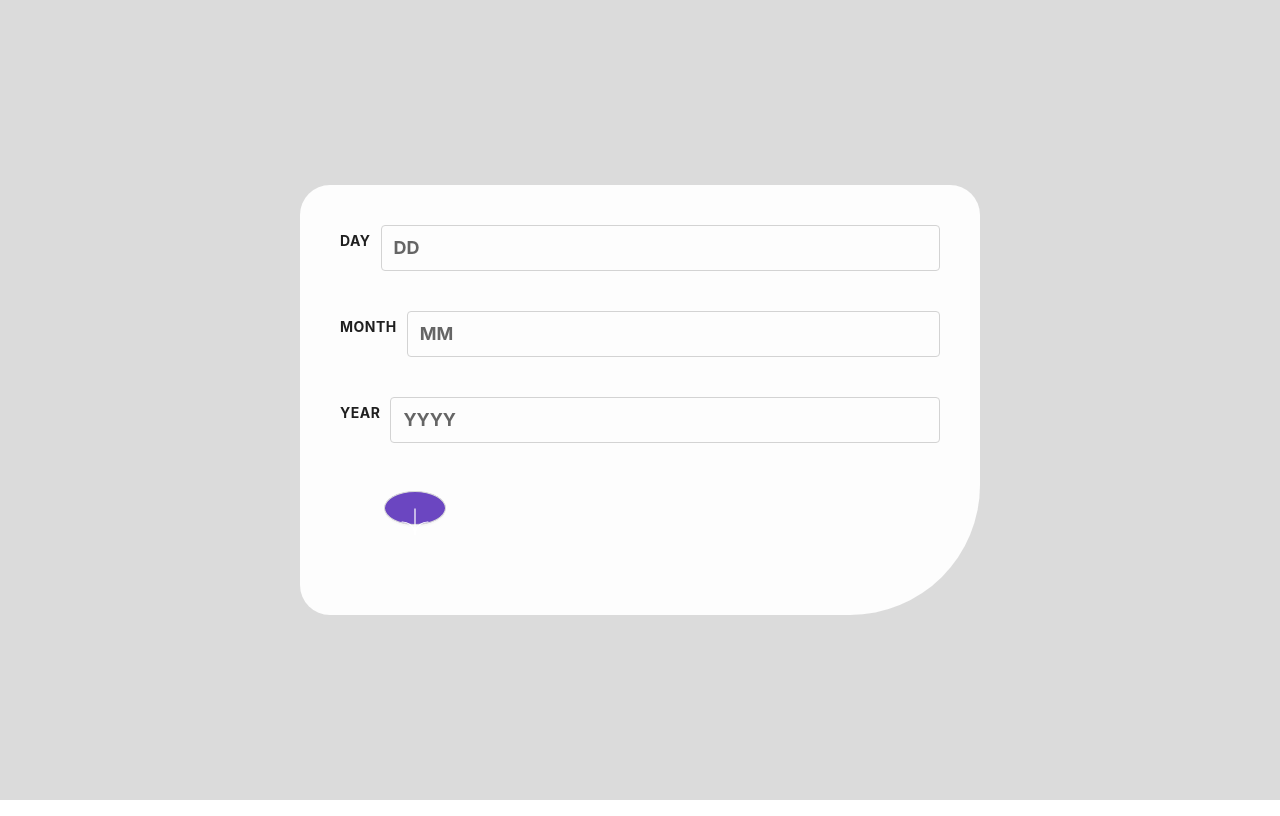
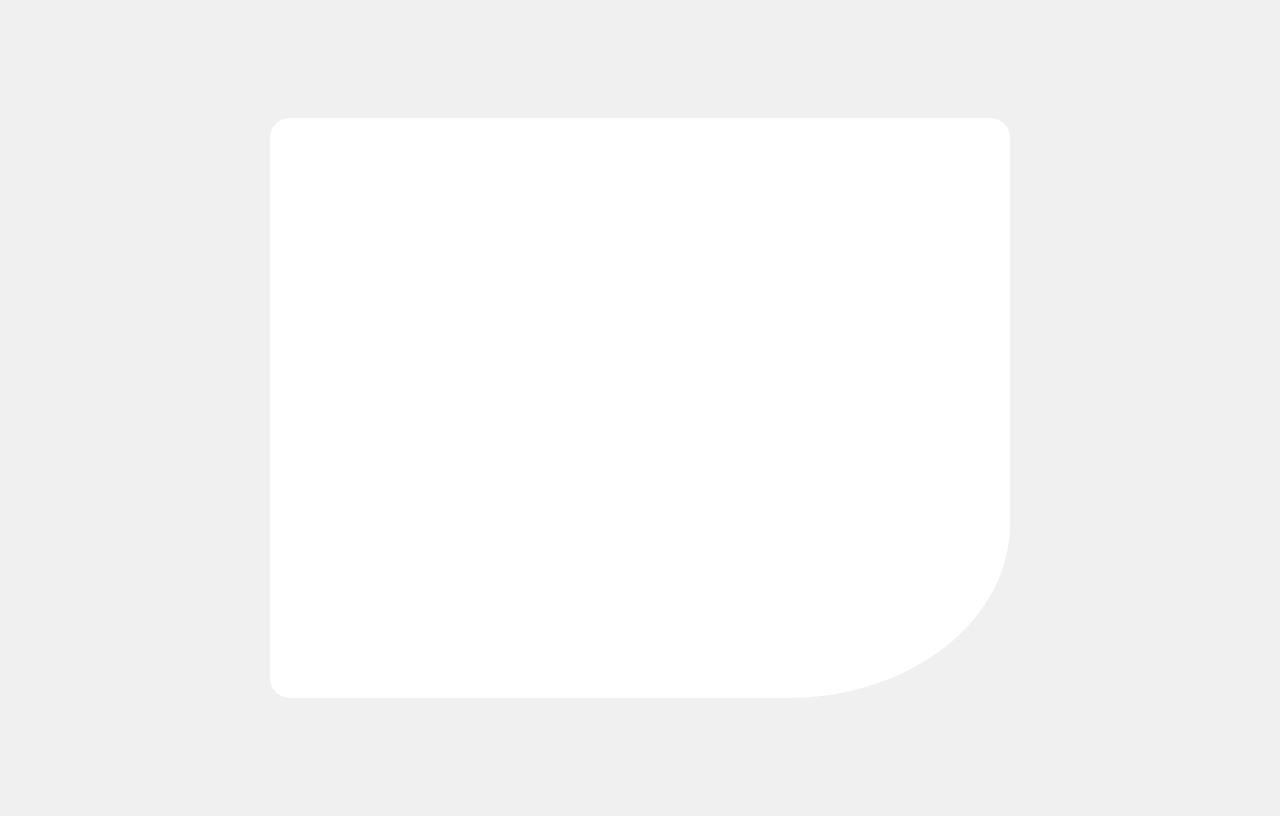
Before and after one commit to klekwedge/age-calculator, a Vue app: page / in a window 1280 px wide. Built offline with nearby package versions, Linux system fonts and the light colour scheme; the HTML template or start-up script is replaced by a standard one.

Commit message:
feat: change project structure

```diff
--- a/package.json
+++ b/package.json
@@ -9,7 +9,6 @@
     "preview": "vite preview"
   },
   "dependencies": {
-    "ant-design-vue": "^4.0.3",
     "vue": "^3.3.4"
   },
   "devDependencies": {
--- a/src/App.vue
+++ b/src/App.vue
@@ -1,30 +1,31 @@
+
 <template>
-  <div class="container">
-    <Form />
-  </div>
+  <main class="wrapper"></main>
 </template>
 
-<script lang="ts">
-import Form from "./components/Form.vue";
 
-export default {
-  components: { Form },
-  setup() {
-    return {};
-  },
-};
+<script setup>
+import { ref } from "vue";
+
+const validDate = ref(null);
 </script>
 
-<style lang="scss" sroped>
-.container {
-  background-color: #fdfdfd;
-  display: flex;
-  flex-direction: column;
-  width: 600px;
-  margin: 1.25rem;
-  height: auto;
-  padding: 2.5rem;
-  border-radius: 1.875rem;
-  border-bottom-right-radius: 8.125rem;
+<style>
+.wrapper {
+  width: 40rem;
+  height: 30rem;
+  background-color: var(--white);
+  margin: 0 auto;
+  padding: 50px;
+
+  border-radius: 20px 20px 30% 20px;
+
+  display: grid;
+  grid-template-rows: 1fr 2fr;
+}
+@media (max-width: 768px) {
+  .wrapper {
+    width: 70%;
+  }
 }
 </style>
--- a/src/components/Form.vue
+++ /dev/null
@@ -1,213 +0,0 @@
-<template>
-  <a-form class="form" @submit="handleSubmit">
-    <a-form-item label="DAY" :colon="false" class="form__item">
-      <a-input
-        placeholder="DD"
-        v-model:value="day"
-        v-decorator="[
-          'day',
-          {
-            rules: [
-              {
-                required: true,
-                message: 'This field is required',
-              },
-              {
-                pattern: /^(0?[1-9]|1\d|2[0-9]|30|31)$/,
-                message: 'Invalid value',
-              },
-            ],
-          },
-        ]"
-        class="form__input"
-      >
-      </a-input>
-    </a-form-item>
-    <a-form-item label="MONTH" :colon="false" class="form__item">
-      <a-input
-        v-model:value="month"
-        placeholder="MM"
-        v-decorator="[
-          'month',
-          {
-            rules: [
-              { required: true, message: 'This field is required' },
-              {
-                pattern: /^(0?[1-9]|1[0-2])$/,
-                message: 'Invalid value',
-              },
-            ],
-          },
-        ]"
-        class="form__input"
-      >
-      </a-input>
-    </a-form-item>
-    <a-form-item label="YEAR" :colon="false" class="form__item">
-      <a-input
-        v-model:value="year"
-        placeholder="YYYY"
-        v-decorator="[
-          'year',
-          {
-            rules: [
-              { required: true, message: 'This field is required' },
-              { min: 4 },
-              { max: 4 },
-            ],
-          },
-        ]"
-        class="form__input"
-      >
-      </a-input>
-    </a-form-item>
-    <a-form-item class="form__arrow">
-      <a-button html-type="submit" class="form__button">
-        <img
-          src="./../assets/icon-arrow.svg"
-          class="form__image w-7 h-7"
-          alt="arrow-icon"
-        />
-      </a-button>
-    </a-form-item>
-  </a-form>
-</template>
-
-<script lang="ts">
-import { defineComponent, ref } from "vue";
-
-export default defineComponent({
-  name: "Form",
-  setup() {
-    // const form = ref(null);
-    const day = ref<string | null>(null);
-    const month = ref<string | null>(null);
-    const year = ref<string | null>(null);
-
-    const calculateDays = ref<number | null>(null);
-    const calculateMonths = ref<number | null>(null);
-    const calculateYears = ref<number | null>(null);
-
-    const clearInput = () => {
-      day.value = null;
-      month.value = null;
-      year.value = null;
-    };
-
-    const handleSubmit = (e: SubmitEvent) => {
-      e.preventDefault();
-
-      //   this.form.validateFields((err) => {
-      //     if (!err) {
-      const birthDate = new Date(
-        year.value + "-" + month.value + "-" + day.value
-      );
-
-      const now = new Date();
-      //   if (now < birthDate) {
-      //     this.$notify(
-      //       {
-      //         group: "error",
-      //         title: "Error",
-      //         text: "Can't be bigger than the current year!",
-      //       },
-      //       2000
-      //     );
-      //     // this.clearInput()
-
-      //     return;
-      //   }
-      const diffDate = new Date(now - birthDate);
-
-      calculateDays.value = diffDate.getDate();
-      calculateMonths.value = diffDate.getMonth() + 1;
-      calculateYears.value = diffDate.getFullYear() - 1970;
-
-      clearInput();
-      // } else {
-      calculateDays.value = null;
-      calculateMonths.value = null;
-      calculateYears.value = null;
-      // }
-    };
-
-    return { day, month, year, handleSubmit };
-  },
-});
-</script>
-
-<style lang="scss" scoped>
-.form {
-  margin-bottom: 1rem;
-  padding-bottom: 1.25rem;
-  display: flex;
-  flex-direction: column;
-  justify-content: flex-start;
-  gap: 2rem;
-  border-bottom-width: 2px;
-  border-bottom-color: #d3d3d3;
-}
-
-.form__item {
-  display: flex;
-  flex-direction: column;
-  font-size: 10px;
-  letter-spacing: 0.05em;
-  font-weight: bold;
-  margin-bottom: 0.5rem;
-  text-align: start;
-  color: #656565;
-}
-
-.form__input {
-  background-color: transparent;
-  color: #333333;
-  font-weight: bold;
-  font-size: 1.125rem;
-  border: 1px solid #d3d3d3;
-  border-radius: 0.25rem;
-  width: 100%;
-  padding-top: 0.5rem;
-  padding-bottom: 0.5rem;
-  padding-left: 0.75rem;
-  padding-right: 0.75rem;
-  outline: none;
-  &::placeholder {
-    color: #656565;
-    font-weight: bold;
-  }
-
-  &:focus {
-    border-color: #6b46c1;
-  }
-}
-
-.form__arrow {
-  /* display: inline-flex;
-  align-items: center;
-  justify-content: flex-end; */
-  /* width: 100%; */
-}
-
-.form__button {
-  position: absolute;
-  left: 100px;
-  padding: 1rem;
-  margin-top: -0.5rem;
-  margin-left: -3.5rem;
-  border-radius: 50%;
-  font-weight: 500;
-  color: #333333;
-  background-color: #6b46c1;
-  cursor: pointer;
-
-  &:hover {
-    background-color: #333333;
-  }
-}
-
-.form__image {
-  width: 1.75rem;
-  height: 1.75rem;
-}
-</style>
--- a/src/style.css
+++ b/src/style.css
@@ -1,38 +1,24 @@
-* {
-  margin: 0;
-  padding: 0;
+:root {
+  /* primary colors */
+  --purple: hsl(259, 100%, 65%);
+  --light-red: hsl(0, 100%, 67%);
+  /* neutral colors */
+  --white: hsl(0, 0%, 100%);
+  --off-white: hsl(0, 0%, 94%);
+  --light-grey: hsl(0, 0%, 86%);
+  --smokey-grey: hsl(0, 1%, 44%);
+  --off-black: hsl(0, 0%, 8%);
+
+  /* font (400i - 700 - 800i)*/
+  --main-font: "Poppins", sans-serif;
 }
 
-#app {
-  font-family: "Poppins", sans-serif;
-  -webkit-font-smoothing: antialiased;
-  -moz-osx-font-smoothing: grayscale;
-  background-color: #dbdbdb;
+body {
+  background-color: var(--off-white);
+  font-family: var(--main-font);
+  font-size: 16px;
   height: 100vh;
-  text-align: center;
   display: flex;
+  justify-content: center;
   align-items: center;
-  justify-content: center;
 }
-
-.ant-form-item-with-help {
-  .ant-form-item-label .ant-form-item-required {
-    color: #ff5757 !important;
-  }
-
-  .ant-form-item-control-wrapper .has-error,
-  .has-success {
-    .ant-form-item-children input {
-      border: 1px solid #ff5757 !important;
-    }
-
-    .ant-form-explain {
-      color: #ff5757 !important;
-      font-size: 10px !important;
-      font-family: sans-serif;
-      font-weight: 500 !important;
-      letter-spacing: 0 !important;
-      font-style: italic !important;
-    }
-  }
-}
```
Also changed, not shown: src/components/Result.vue (deleted, +0 -41 lines), src/main.ts (+1 -6 lines), 1 other file (tests, documents, lock files or other folders).
